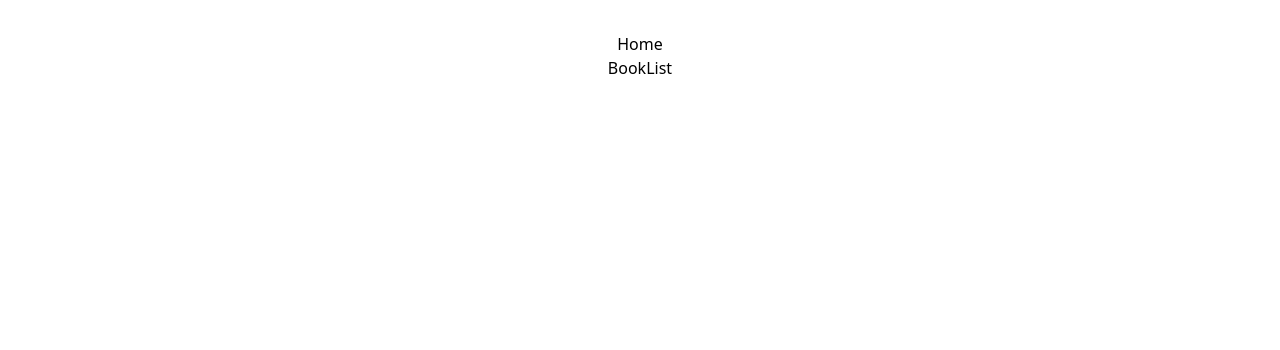
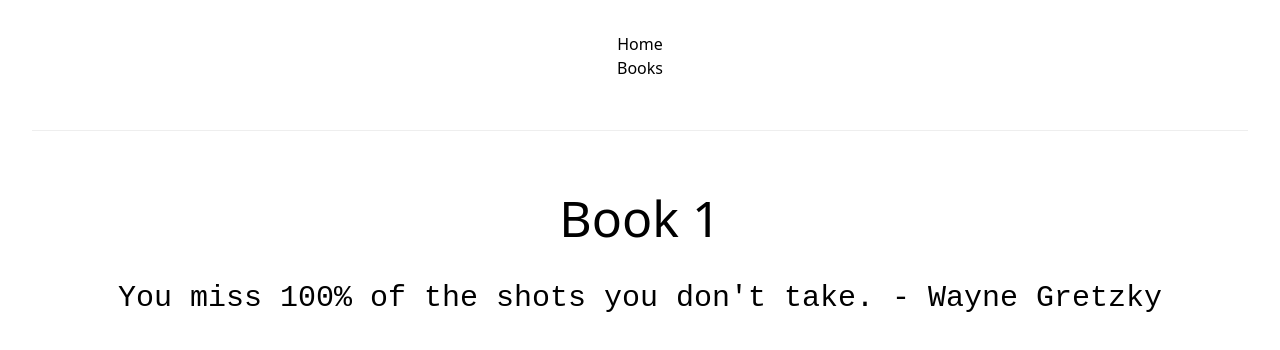
Before and after one commit to AlnafisVSCode/React_Router, a React (Vite) app: page /books/1 in a window 1280 px wide. Before the commit this address had no page. Shown: the top 350 px of the page. Built offline with nearby package versions, Linux system fonts and the light colour scheme.

Commit message:
quote genetation

```diff
--- a/src/App.jsx
+++ b/src/App.jsx
@@ -2,6 +2,7 @@
 import "./App.css";
 import { Home } from "./components/Home";
 import { BookList } from "./components/BookList";
+import { Book } from "./components/Book";
 
 function App() {
 	return (
@@ -12,15 +13,22 @@
 						<Link to="/">Home</Link>
 					</li>
 					<li>
-						<Link to="/books">BookList</Link>
+						<Link to="/books">Books</Link>
 					</li>
 				</ul>
 			</nav>
 
+			<hr
+				style={{
+					margin: "50px 0",
+					border: "none",
+					borderTop: "1px solid #eee",
+				}}
+			/>
 			<Routes>
 				<Route path="/" element={<Home />} />
 				<Route path="/books" element={<BookList />} />
-				<Route path="/books:id" element={<BookList />} />
+				<Route path="/books/:id" element={<Book />} />
 			</Routes>
 		</>
 	);
--- a/src/components/Book.jsx
+++ b/src/components/Book.jsx
@@ -1,7 +1,33 @@
+import { useParams } from "react-router-dom";
+
 export function Book() {
+	const { id } = useParams();
 	return (
-		<h1 className="b" style={{ fontWeight: "bold", fontSize: 50 }}>
-			Book
-		</h1>
+		<>
+			<h1 style={{ fontSize: 50 }}>Book {id}</h1>
+
+			<p style={{ fontFamily: "Courier New", fontSize: 30, paddingTop: 20 }}>
+				{generateQuote()}
+			</p>
+		</>
 	);
 }
+const quotes = [
+	"The best way to predict the future is to invent it. - Alan Kay",
+	"It always seems impossible until it's done. - Nelson Mandela",
+	"Believe you can and you're halfway there. - Theodore Roosevelt",
+	"Strive not to be a success, but rather to be of value. - Albert Einstein",
+	"The only way to do great work is to love what you do. - Steve Jobs",
+	"You miss 100% of the shots you don't take. - Wayne Gretzky",
+	"I have not failed. I've just found 10,000 ways that won't work. - Thomas Edison",
+	"If you want to lift yourself up, lift up someone else. - Booker T. Washington",
+	"Success is not final, failure is not fatal: It is the courage to continue that counts. - Winston Churchill",
+	"The greatest glory in living lies not in never falling, but in rising every time we fall. - Nelson Mandela",
+];
+
+function generateQuote() {
+	const randomIndex = Math.floor(Math.random() * quotes.length);
+	return quotes[randomIndex];
+}
+
+export default generateQuote;
--- a/src/components/BookList.jsx
+++ b/src/components/BookList.jsx
@@ -3,14 +3,9 @@
 export function BookList() {
 	return (
 		<>
-			<hr
-				style={{
-					margin: "50px 0",
-					border: "none",
-					borderTop: "1px solid #eee",
-				}}
-			/>
-			<h1 className="v" style={{ fontWeight: "bold", fontSize: 50 }}>
+			<h1
+				className="v"
+				style={{ fontWeight: "bold", fontSize: 50, padding: "1rem" }}>
 				Book List Numbers
 			</h1>
 
```
